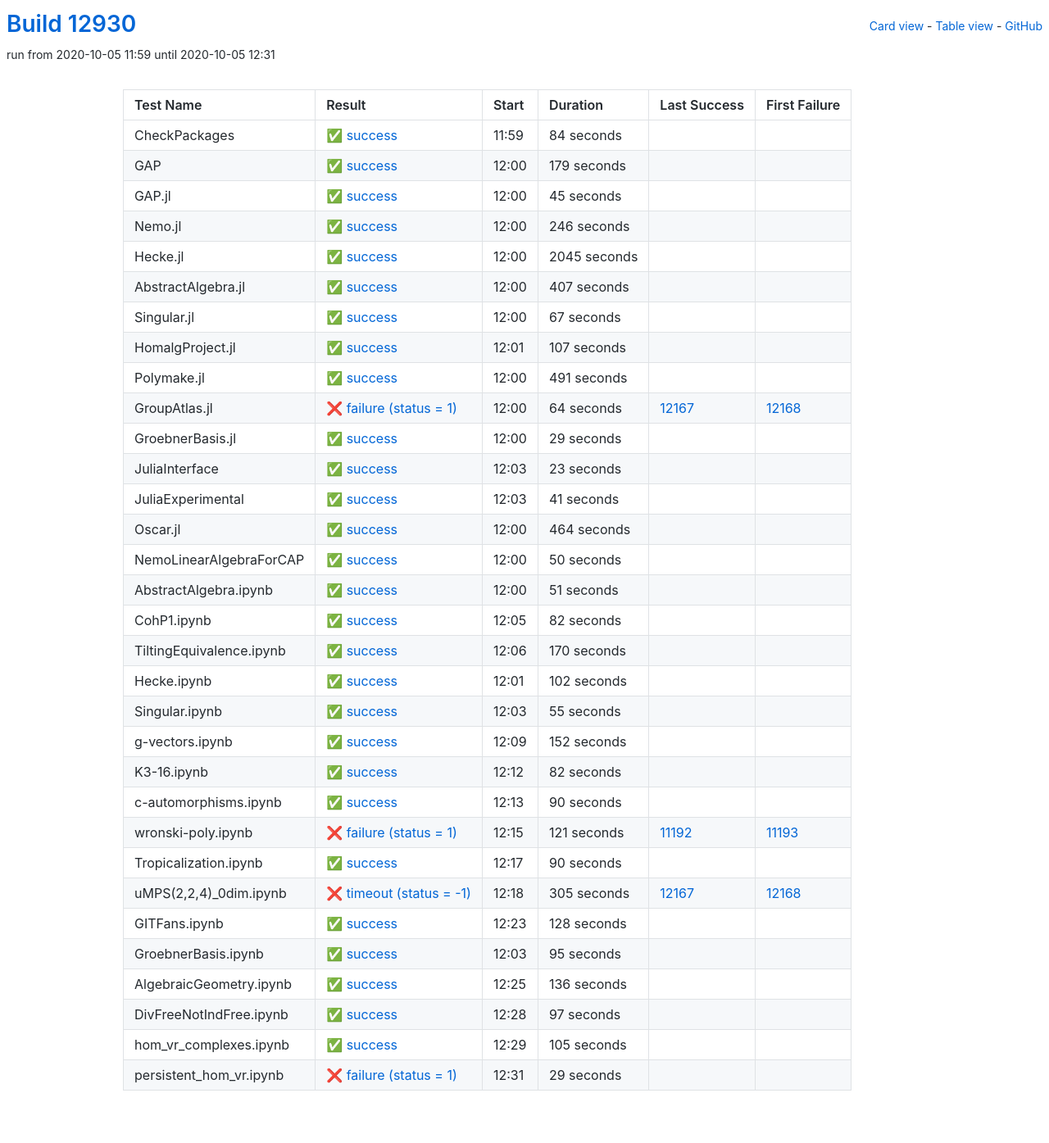
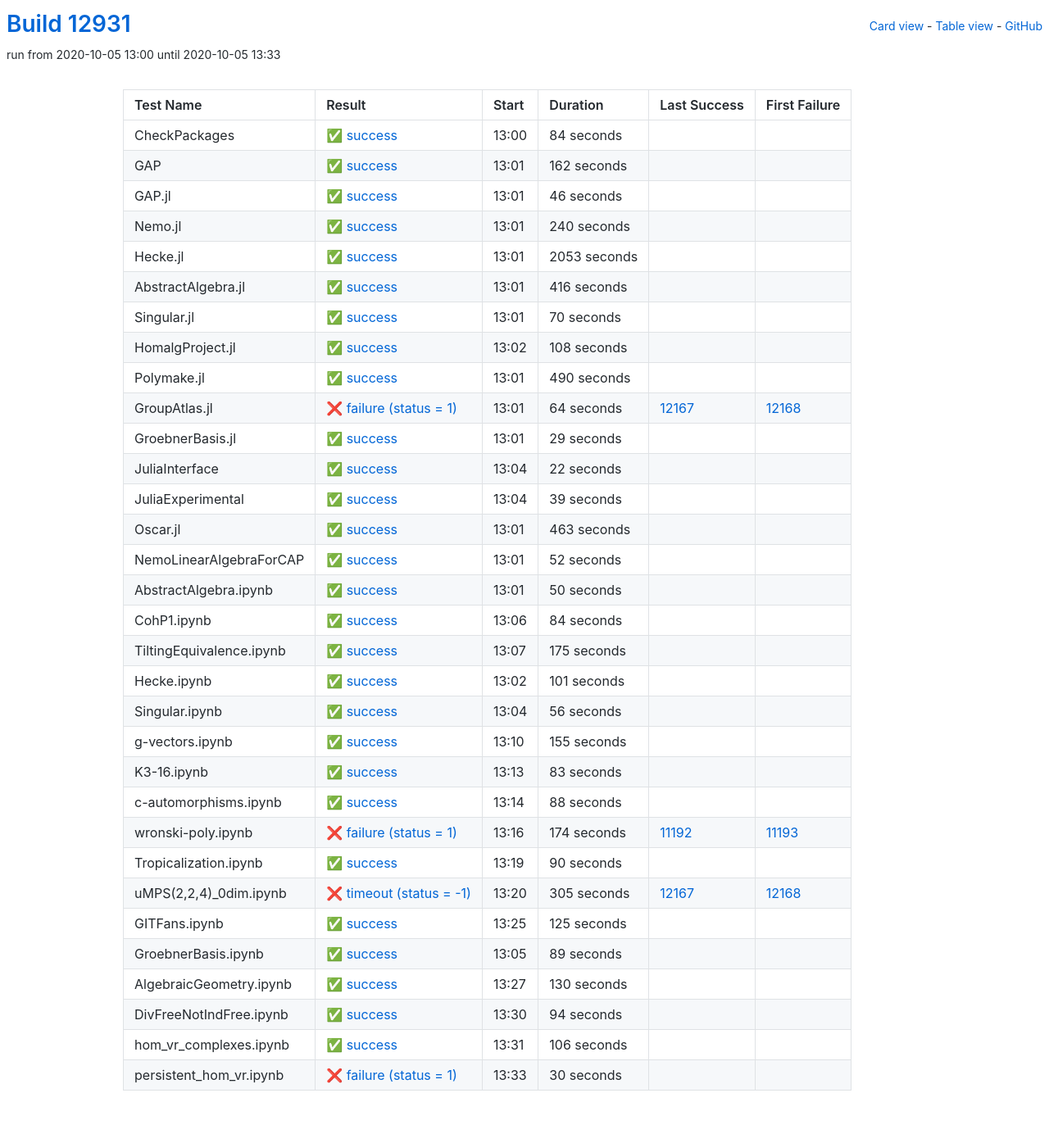
Before and after one commit to oscar-system/oscar-ci-status, a Jekyll site: the page built from table.html, in a window 1280 px wide. Shown: the whole page at 82% size. Built offline with Jekyll 4.4.1, drawn with Linux system fonts in a browser that asks for light colours.

Commit message:
Build #12931

```diff
--- a/_data/ci.yml
+++ b/_data/ci.yml
@@ -1,6 +1,6 @@
 ---
-build: 12930
-build_url: https://oscarci.mathematik.uni-kl.de/job/oscar/12930/
+build: 12931
+build_url: https://oscarci.mathematik.uni-kl.de/job/oscar/12931/
 job: oscar
 organization: oscar-system
 repo: oscar-ci-status
@@ -8,8 +8,8 @@
 tests:
 - name: CheckPackages
   id: checkpackages
-  log: https://oscarci.mathematik.uni-kl.de/job/oscar/12930/artifact/logs/build-12930/CheckPackages.log
-  start: 2020-10-05 11:59
+  log: https://oscarci.mathematik.uni-kl.de/job/oscar/12931/artifact/logs/build-12931/CheckPackages.log
+  start: 2020-10-05 13:00
   success: true
   exitcode: 0
   status: success
@@ -20,104 +20,104 @@
   first_failure_url:
 - name: GAP
   id: gap
-  log: https://oscarci.mathematik.uni-kl.de/job/oscar/12930/artifact/logs/build-12930/GAP.log
-  start: 2020-10-05 12:00
+  log: https://oscarci.mathematik.uni-kl.de/job/oscar/12931/artifact/logs/build-12931/GAP.log
+  start: 2020-10-05 13:01
   success: true
   exitcode: 0
   status: success
-  duration: 179
+  duration: 162
   last_success: false
   last_success_url:
   first_failure: false
   first_failure_url:
 - name: GAP.jl
   id: gap-jl
-  log: https://oscarci.mathematik.uni-kl.de/job/oscar/12930/artifact/logs/build-12930/GAP.jl.log
-  start: 2020-10-05 12:00
+  log: https://oscarci.mathematik.uni-kl.de/job/oscar/12931/artifact/logs/build-12931/GAP.jl.log
+  start: 2020-10-05 13:01
   success: true
   exitcode: 0
   status: success
-  duration: 45
+  duration: 46
   last_success: false
   last_success_url:
   first_failure: false
   first_failure_url:
 - name: Nemo.jl
   id: nemo-jl
-  log: https://oscarci.mathematik.uni-kl.de/job/oscar/12930/artifact/logs/build-12930/Nemo.jl.log
-  start: 2020-10-05 12:00
+  log: https://oscarci.mathematik.uni-kl.de/job/oscar/12931/artifact/logs/build-12931/Nemo.jl.log
+  start: 2020-10-05 13:01
   success: true
   exitcode: 0
   status: success
-  duration: 246
+  duration: 240
   last_success: false
   last_success_url:
   first_failure: false
   first_failure_url:
 - name: Hecke.jl
   id: hecke-jl
-  log: https://oscarci.mathematik.uni-kl.de/job/oscar/12930/artifact/logs/build-12930/Hecke.jl.log
-  start: 2020-10-05 12:00
+  log: https://oscarci.mathematik.uni-kl.de/job/oscar/12931/artifact/logs/build-12931/Hecke.jl.log
+  start: 2020-10-05 13:01
   success: true
   exitcode: 0
   status: success
-  duration: 2045
+  duration: 2053
   last_success: false
   last_success_url:
   first_failure: false
   first_failure_url:
 - name: AbstractAlgebra.jl
   id: abstractalgebra-jl
-  log: https://oscarci.mathematik.uni-kl.de/job/oscar/12930/artifact/logs/build-12930/AbstractAlgebra.jl.log
-  start: 2020-10-05 12:00
+  log: https://oscarci.mathematik.uni-kl.de/job/oscar/12931/artifact/logs/build-12931/AbstractAlgebra.jl.log
+  start: 2020-10-05 13:01
   success: true
   exitcode: 0
   status: success
-  duration: 407
+  duration: 416
   last_success: false
   last_success_url:
   first_failure: false
   first_failure_url:
 - name: Singular.jl
   id: singular-jl
-  log: https://oscarci.mathematik.uni-kl.de/job/oscar/12930/artifact/logs/build-12930/Singular.jl.log
-  start: 2020-10-05 12:00
+  log: https://oscarci.mathematik.uni-kl.de/job/oscar/12931/artifact/logs/build-12931/Singular.jl.log
+  start: 2020-10-05 13:01
   success: true
   exitcode: 0
   status: success
-  duration: 67
+  duration: 70
   last_success: false
   last_success_url:
   first_failure: false
   first_failure_url:
 - name: HomalgProject.jl
   id: homalgproject-jl
-  log: https://oscarci.mathematik.uni-kl.de/job/oscar/12930/artifact/logs/build-12930/HomalgProject.jl.log
-  start: 2020-10-05 12:01
+  log: https://oscarci.mathematik.uni-kl.de/job/oscar/12931/artifact/logs/build-12931/HomalgProject.jl.log
+  start: 2020-10-05 13:02
   success: true
   exitcode: 0
   status: success
-  duration: 107
+  duration: 108
   last_success: false
   last_success_url:
   first_failure: false
   first_failure_url:
 - name: Polymake.jl
   id: polymake-jl
-  log: https://oscarci.mathematik.uni-kl.de/job/oscar/12930/artifact/logs/build-12930/Polymake.jl.log
-  start: 2020-10-05 12:00
+  log: https://oscarci.mathematik.uni-kl.de/job/oscar/12931/artifact/logs/build-12931/Polymake.jl.log
+  start: 2020-10-05 13:01
   success: true
   exitcode: 0
   status: success
-  duration: 491
+  duration: 490
   last_success: false
   last_success_url:
   first_failure: false
   first_failure_url:
 - name: GroupAtlas.jl
   id: groupatlas-jl
-  log: https://oscarci.mathematik.uni-kl.de/job/oscar/12930/artifact/logs/build-12930/GroupAtlas.jl.log
-  start: 2020-10-05 12:00
+  log: https://oscarci.mathematik.uni-kl.de/job/oscar/12931/artifact/logs/build-12931/GroupAtlas.jl.log
+  start: 2020-10-05 13:01
   success: false
   exitcode: 1
   status: failure
@@ -128,8 +128,8 @@
   first_failure_url: https://oscarci.mathematik.uni-kl.de/job/oscar/12168/
 - name: GroebnerBasis.jl
   id: groebnerbasis-jl
-  log: https://oscarci.mathematik.uni-kl.de/job/oscar/12930/artifact/logs/build-12930/GroebnerBasis.jl.log
-  start: 2020-10-05 12:00
+  log: https://oscarci.mathematik.uni-kl.de/job/oscar/12931/artifact/logs/build-12931/GroebnerBasis.jl.log
+  start: 2020-10-05 13:01
   success: true
   exitcode: 0
   status: success
@@ -140,44 +140,56 @@
   first_failure_url:
 - name: JuliaInterface
   id: juliainterface
-  log: https://oscarci.mathematik.uni-kl.de/job/oscar/12930/artifact/logs/build-12930/JuliaInterface.log
-  start: 2020-10-05 12:03
+  log: https://oscarci.mathematik.uni-kl.de/job/oscar/12931/artifact/logs/build-12931/JuliaInterface.log
+  start: 2020-10-05 13:04
   success: true
   exitcode: 0
   status: success
-  duration: 23
+  duration: 22
   last_success: false
   last_success_url:
   first_failure: false
   first_failure_url:
 - name: JuliaExperimental
   id: juliaexperimental
-  log: https://oscarci.mathematik.uni-kl.de/job/oscar/12930/artifact/logs/build-12930/JuliaExperimental.log
-  start: 2020-10-05 12:03
+  log: https://oscarci.mathematik.uni-kl.de/job/oscar/12931/artifact/logs/build-12931/JuliaExperimental.log
+  start: 2020-10-05 13:04
   success: true
   exitcode: 0
   status: success
-  duration: 41
+  duration: 39
   last_success: false
   last_success_url:
   first_failure: false
   first_failure_url:
 - name: Oscar.jl
   id: oscar-jl
-  log: https://oscarci.mathematik.uni-kl.de/job/oscar/12930/artifact/logs/build-12930/Oscar.jl.log
-  start: 2020-10-05 12:00
+  log: https://oscarci.mathematik.uni-kl.de/job/oscar/12931/artifact/logs/build-12931/Oscar.jl.log
+  start: 2020-10-05 13:01
   success: true
   exitcode: 0
   status: success
-  duration: 464
+  duration: 463
   last_success: false
   last_success_url:
   first_failure: false
   first_failure_url:
 - name: NemoLinearAlgebraForCAP
   id: nemolinearalgebraforcap
-  log: https://oscarci.mathematik.uni-kl.de/job/oscar/12930/artifact/logs/build-12930/NemoLinearAlgebraForCAP.log
-  start: 2020-10-05 12:00
+  log: https://oscarci.mathematik.uni-kl.de/job/oscar/12931/artifact/logs/build-12931/NemoLinearAlgebraForCAP.log
+  start: 2020-10-05 13:01
+  success: true
+  exitcode: 0
+  status: success
+  duration: 52
+  last_success: false
+  last_success_url:
+  first_failure: false
+  first_failure_url:
+- name: AbstractAlgebra.ipynb
+  id: abstractalgebra-ipynb
+  log: https://oscarci.mathematik.uni-kl.de/job/oscar/12931/artifact/logs/build-12931/AbstractAlgebra.ipynb.log
+  start: 2020-10-05 13:01
   success: true
   exitcode: 0
   status: success
@@ -186,118 +198,106 @@
   last_success_url:
   first_failure: false
   first_failure_url:
-- name: AbstractAlgebra.ipynb
-  id: abstractalgebra-ipynb
-  log: https://oscarci.mathematik.uni-kl.de/job/oscar/12930/artifact/logs/build-12930/AbstractAlgebra.ipynb.log
-  start: 2020-10-05 12:00
+- name: CohP1.ipynb
+  id: cohp1-ipynb
+  log: https://oscarci.mathematik.uni-kl.de/job/oscar/12931/artifact/logs/build-12931/CohP1.ipynb.log
+  start: 2020-10-05 13:06
   success: true
   exitcode: 0
   status: success
-  duration: 51
-  last_success: false
-  last_success_url:
-  first_failure: false
-  first_failure_url:
-- name: CohP1.ipynb
-  id: cohp1-ipynb
-  log: https://oscarci.mathematik.uni-kl.de/job/oscar/12930/artifact/logs/build-12930/CohP1.ipynb.log
-  start: 2020-10-05 12:05
-  success: true
-  exitcode: 0
-  status: success
-  duration: 82
+  duration: 84
   last_success: false
   last_success_url:
   first_failure: false
   first_failure_url:
 - name: TiltingEquivalence.ipynb
   id: tiltingequivalence-ipynb
-  log: https://oscarci.mathematik.uni-kl.de/job/oscar/12930/artifact/logs/build-12930/TiltingEquivalence.ipynb.log
-  start: 2020-10-05 12:06
+  log: https://oscarci.mathematik.uni-kl.de/job/oscar/12931/artifact/logs/build-12931/TiltingEquivalence.ipynb.log
+  start: 2020-10-05 13:07
   success: true
   exitcode: 0
   status: success
-  duration: 170
+  duration: 175
   last_success: false
   last_success_url:
   first_failure: false
   first_failure_url:
 - name: Hecke.ipynb
   id: hecke-ipynb
-  log: https://oscarci.mathematik.uni-kl.de/job/oscar/12930/artifact/logs/build-12930/Hecke.ipynb.log
-  start: 2020-10-05 12:01
+  log: https://oscarci.mathematik.uni-kl.de/job/oscar/12931/artifact/logs/build-12931/Hecke.ipynb.log
+  start: 2020-10-05 13:02
   success: true
   exitcode: 0
   status: success
-  duration: 102
+  duration: 101
   last_success: false
   last_success_url:
   first_failure: false
   first_failure_url:
 - name: Singular.ipynb
   id: singular-ipynb
-  log: https://oscarci.mathematik.uni-kl.de/job/oscar/12930/artifact/logs/build-12930/Singular.ipynb.log
-  start: 2020-10-05 12:03
+  log: https://oscarci.mathematik.uni-kl.de/job/oscar/12931/artifact/logs/build-12931/Singular.ipynb.log
+  start: 2020-10-05 13:04
   success: true
   exitcode: 0
   status: success
-  duration: 55
+  duration: 56
   last_success: false
   last_success_url:
   first_failure: false
   first_failure_url:
 - name: g-vectors.ipynb
   id: g-vectors-ipynb
-  log: https://oscarci.mathematik.uni-kl.de/job/oscar/12930/artifact/logs/build-12930/g-vectors.ipynb.log
-  start: 2020-10-05 12:09
+  log: https://oscarci.mathematik.uni-kl.de/job/oscar/12931/artifact/logs/build-12931/g-vectors.ipynb.log
+  start: 2020-10-05 13:10
   success: true
   exitcode: 0
   status: success
-  duration: 152
+  duration: 155
   last_success: false
   last_success_url:
   first_failure: false
   first_failure_url:
 - name: K3-16.ipynb
   id: k3-16-ipynb
-  log: https://oscarci.mathematik.uni-kl.de/job/oscar/12930/artifact/logs/build-12930/K3-16.ipynb.log
-  start: 2020-10-05 12:12
+  log: https://oscarci.mathematik.uni-kl.de/job/oscar/12931/artifact/logs/build-12931/K3-16.ipynb.log
+  start: 2020-10-05 13:13
   success: true
   exitcode: 0
   status: success
-  duration: 82
+  duration: 83
   last_success: false
   last_success_url:
   first_failure: false
   first_failure_url:
 - name: c-automorphisms.ipynb
   id: c-automorphisms-ipynb
-  log: https://oscarci.mathematik.uni-kl.de/job/oscar/12930/artifact/logs/build-12930/c-automorphisms.ipynb.log
-  start: 2020-10-05 12:13
+  log: https://oscarci.mathematik.uni-kl.de/job/oscar/12931/artifact/logs/build-12931/c-automorphisms.ipynb.log
+  start: 2020-10-05 13:14
   success: true
   exitcode: 0
   status: success
-  duration: 90
+  duration: 88
   last_success: false
   last_success_url:
   first_failure: false
   first_failure_url:
 - name: wronski-poly.ipynb
   id: wronski-poly-ipynb
-  log: https://oscarci.mathematik.uni-kl.de/job/oscar/12930/artifact/logs/build-12930/wronski-poly.ipynb.log
-  start: 2020-10-05 12:15
+  log: https://oscarci.mathematik.uni-kl.de/job/oscar/12931/artifact/logs/build-12931/wronski-poly.ipynb.log
+  start: 2020-10-05 13:16
   success: false
   exitcode: 1
   status: failure
-  duration: 121
+  duration: 174
   last_success: 11192
   last_success_url: https://oscarci.mathematik.uni-kl.de/job/oscar/11192/
   first_failure: 11193
   first_failure_url: https://oscarci.mathematik.uni-kl.de/job/oscar/11193/
 - name: Tropicalization.ipynb
   id: tropicalization-ipynb
-  log: https://oscarci.mathematik.uni-kl.de/job/oscar/12930/artifact/logs/build-12930/Tropicalization.ipynb.log
-  start: 2020-10-05 12:17
+  log: https://oscarci.mathematik.uni-kl.de/job/oscar/12931/artifact/logs/build-12931/Tropicalization.ipynb.log
+  start: 2020-10-05 13:19
   success: true
   exitcode: 0
   status: success
@@ -308,8 +308,8 @@
   first_failure_url:
 - name: uMPS(2,2,4)_0dim.ipynb
   id: umps-2-2-4-0dim-ipynb
-  log: https://oscarci.mathematik.uni-kl.de/job/oscar/12930/artifact/logs/build-12930/uMPS-2-2-4-_0dim.ipynb.log
-  start: 2020-10-05 12:18
+  log: https://oscarci.mathematik.uni-kl.de/job/oscar/12931/artifact/logs/build-12931/uMPS-2-2-4-_0dim.ipynb.log
+  start: 2020-10-05 13:20
   success: false
   exitcode: -1
   status: timeout
@@ -320,72 +320,72 @@
   first_failure_url: https://oscarci.mathematik.uni-kl.de/job/oscar/12168/
 - name: GITFans.ipynb
   id: gitfans-ipynb
-  log: https://oscarci.mathematik.uni-kl.de/job/oscar/12930/artifact/logs/build-12930/GITFans.ipynb.log
-  start: 2020-10-05 12:23
+  log: https://oscarci.mathematik.uni-kl.de/job/oscar/12931/artifact/logs/build-12931/GITFans.ipynb.log
+  start: 2020-10-05 13:25
   success: true
   exitcode: 0
   status: success
-  duration: 128
+  duration: 125
   last_success: false
   last_success_url:
   first_failure: false
   first_failure_url:
 - name: GroebnerBasis.ipynb
   id: groebnerbasis-ipynb
-  log: https://oscarci.mathematik.uni-kl.de/job/oscar/12930/artifact/logs/build-12930/GroebnerBasis.ipynb.log
-  start: 2020-10-05 12:03
+  log: https://oscarci.mathematik.uni-kl.de/job/oscar/12931/artifact/logs/build-12931/GroebnerBasis.ipynb.log
+  start: 2020-10-05 13:05
   success: true
   exitcode: 0
   status: success
-  duration: 95
+  duration: 89
   last_success: false
   last_success_url:
   first_failure: false
   first_failure_url:
 - name: AlgebraicGeometry.ipynb
   id: algebraicgeometry-ipynb
-  log: https://oscarci.mathematik.uni-kl.de/job/oscar/12930/artifact/logs/build-12930/AlgebraicGeometry.ipynb.log
-  start: 2020-10-05 12:25
+  log: https://oscarci.mathematik.uni-kl.de/job/oscar/12931/artifact/logs/build-12931/AlgebraicGeometry.ipynb.log
+  start: 2020-10-05 13:27
   success: true
   exitcode: 0
   status: success
-  duration: 136
+  duration: 130
   last_success: false
   last_success_url:
   first_failure: false
   first_failure_url:
 - name: DivFreeNotIndFree.ipynb
   id: divfreenotindfree-ipynb
-  log: https://oscarci.mathematik.uni-kl.de/job/oscar/12930/artifact/logs/build-12930/DivFreeNotIndFree.ipynb.log
-  start: 2020-10-05 12:28
+  log: https://oscarci.mathematik.uni-kl.de/job/oscar/12931/artifact/logs/build-12931/DivFreeNotIndFree.ipynb.log
+  start: 2020-10-05 13:30
   success: true
   exitcode: 0
   status: success
-  duration: 97
+  duration: 94
   last_success: false
   last_success_url:
   first_failure: false
   first_failure_url:
 - name: hom_vr_complexes.ipynb
   id: hom-vr-complexes-ipynb
-  log: https://oscarci.mathematik.uni-kl.de/job/oscar/12930/artifact/logs/build-12930/hom_vr_complexes.ipynb.log
-  start: 2020-10-05 12:29
+  log: https://oscarci.mathematik.uni-kl.de/job/oscar/12931/artifact/logs/build-12931/hom_vr_complexes.ipynb.log
+  start: 2020-10-05 13:31
   success: true
   exitcode: 0
   status: success
-  duration: 105
+  duration: 106
   last_success: false
   last_success_url:
   first_failure: false
   first_failure_url:
 - name: persistent_hom_vr.ipynb
   id: persistent-hom-vr-ipynb
-  log: https://oscarci.mathematik.uni-kl.de/job/oscar/12930/artifact/logs/build-12930/persistent_hom_vr.ipynb.log
-  start: 2020-10-05 12:31
+  log: https://oscarci.mathematik.uni-kl.de/job/oscar/12931/artifact/logs/build-12931/persistent_hom_vr.ipynb.log
+  start: 2020-10-05 13:33
   success: false
   exitcode: 1
   status: failure
-  duration: 29
+  duration: 30
   last_success: false
   last_success_url:
   first_failure: false
```
Also changed, not shown: README.md.
